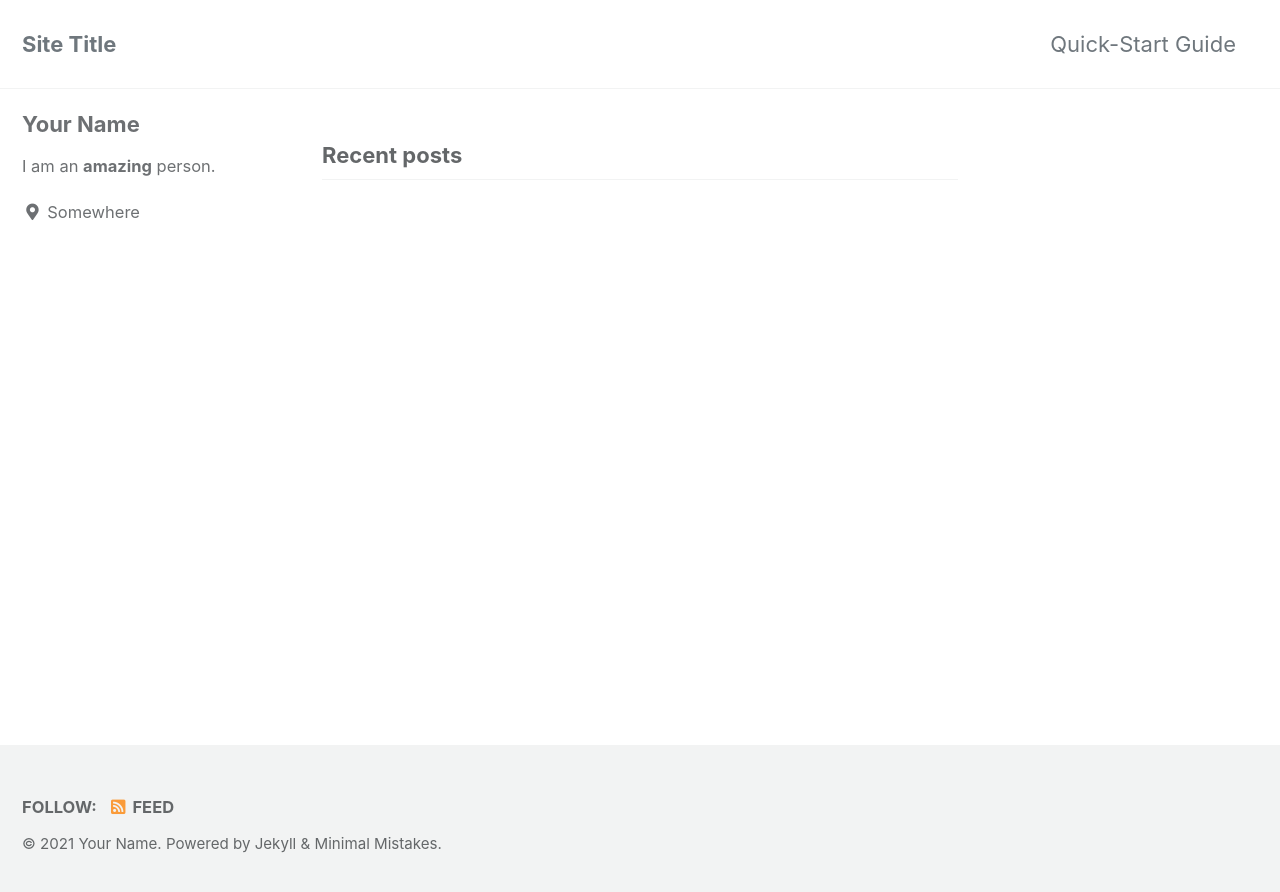
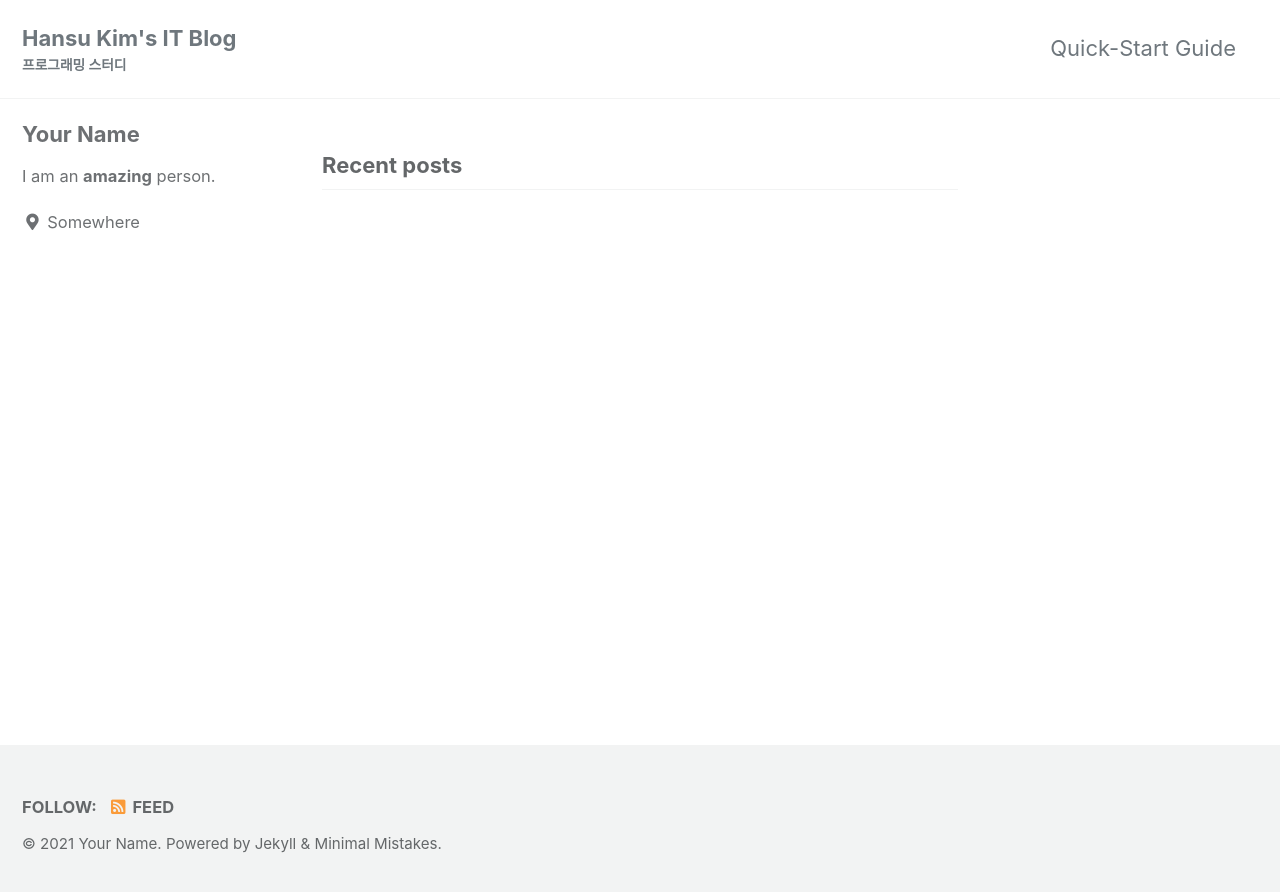
Before and after one commit to fromhans/fromhans.github.io, a Jekyll site: the page built from index.html, in a window 1280 px wide. Shown: the top 892 px of the page. Built offline with Jekyll 4.4.1, drawn with Linux system fonts in a browser that asks for light colours; cached includes are drawn as plain includes; some web fonts are replaced; the list of posts is cut into pages by our own code.

Commit message:
Title 변경 테스트

```diff
--- a/_config.yml
+++ b/_config.yml
@@ -16,9 +16,9 @@ minimal_mistakes_skin    : "default" # "air", "aqua", "contrast", "dark", "dirt"
 
 # Site Settings
 locale                   : "en-US"
-title                    : "Site Title"
+title                    : "Hansu Kim's IT Blog"
 title_separator          : "-"
-subtitle                 : # site tagline that appears below site title in masthead
+subtitle                 : "프로그래밍 스터디" # site tagline that appears below site title in masthead
 name                     : "Your Name"
 description              : "An amazing website."
 url                      : # the base hostname & protocol for your site e.g. "https://mmistakes.github.io"
```
